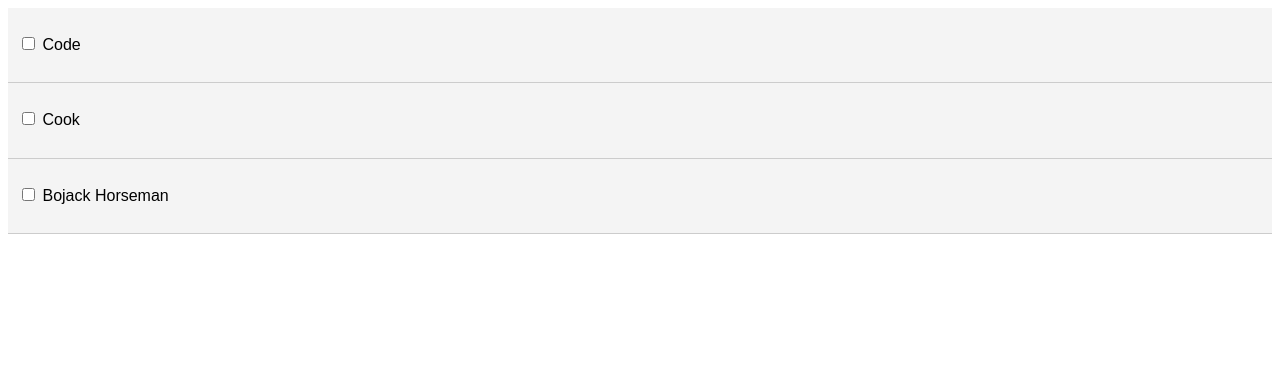
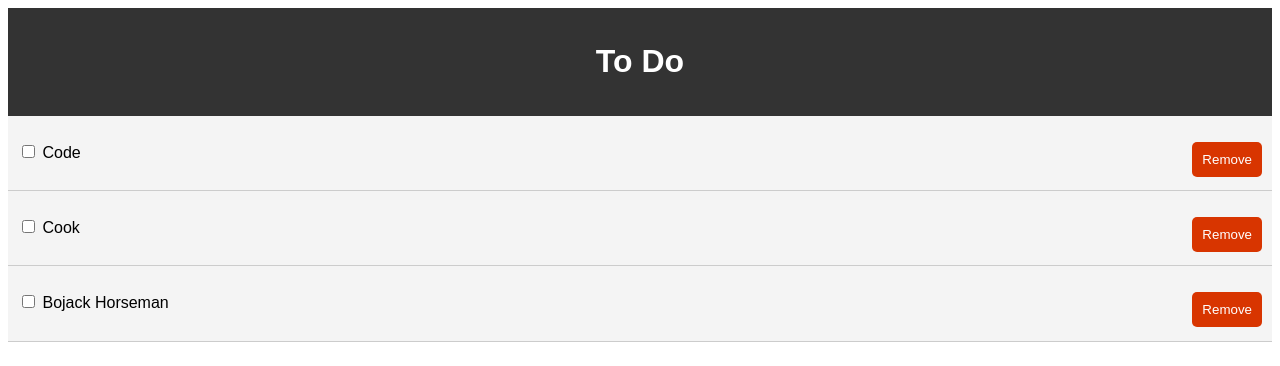
Before and after one commit to flor3s/to-do, a React (Create React App) app: page / in a window 1280 px wide. Shown: the top 366 px of the page. Built offline with nearby package versions, Linux system fonts and the light colour scheme.

Commit message:
implement delete task

```diff
--- a/src/App.js
+++ b/src/App.js
@@ -1,5 +1,6 @@
 import React, { Component } from 'react';
-import Tasks from './components/Tasks';
+import Header from './components/layout/Header'
+import Tasks from './components/tasks/Tasks';
 
 import './App.css';
 
@@ -24,6 +25,7 @@
     ]
   }
 
+  // toggle status
   toggleComplete = (id) => {
     this.setState({ tasks: this.state.tasks.map(task => {
       if(task.id === id) {
@@ -34,10 +36,17 @@
     }) });
   }
 
+  // delete task
+  delTask = (id) => {
+    this.setState({ tasks: [...this.state.tasks.filter(task => task.id !== id)] });
+  }
+
+
   render() {
     return (
       <div className="App">
-        <Tasks tasks={this.state.tasks} toggleComplete={this.toggleComplete}/>
+        <Header />
+        <Tasks tasks={this.state.tasks} toggleComplete={this.toggleComplete} delTask={this.delTask}/>
       </div>
     );
   }
--- /dev/null
+++ b/src/components/layout/Header.js
@@ -0,0 +1,18 @@
+import React from 'react';
+
+function Header() {
+  return (
+    <header style={headerStyle}>
+      <h1>To Do</h1>
+    </header>
+  )
+}
+
+const headerStyle = {
+  background: '#333',
+  color: '#fff',
+  textAlign: 'center',
+  padding: '10px'
+}
+
+export default Header;
--- a/src/components/TaskItem.js
+++ b/src/components/tasks/TaskItem.js
@@ -19,6 +19,7 @@
         <p>
           <input type="checkbox" onChange={this.props.toggleComplete.bind(this, id)} /> { ' ' }
           {title}
+          <button onClick={this.props.delTask.bind(this, id)} style={btnStyle}>Remove</button>
         </p>
       </div>
     );
@@ -30,4 +31,14 @@
   task: PropTypes.object.isRequired
 }
 
+const btnStyle = {
+  background: '#D83500',
+  color: '#fff',
+  border: 'none',
+  padding: '10px 10px',
+  borderRadius: '5px',
+  cursor: 'pointer',
+  float: 'right',
+};
+
 export default TaskItem;
--- a/src/components/Tasks.js
+++ b/src/components/tasks/Tasks.js
@@ -6,7 +6,7 @@
   render() {
     console.log(this.props.tasks)
     return this.props.tasks.map((task) => (
-        <TaskItem key={task.id} task={task} toggleComplete={this.props.toggleComplete}/>
+        <TaskItem key={task.id} task={task} toggleComplete={this.props.toggleComplete} delTask={this.props.delTask}/>
       ));
   }
 }
```
